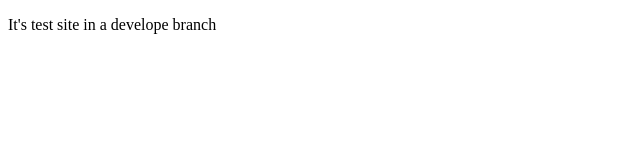
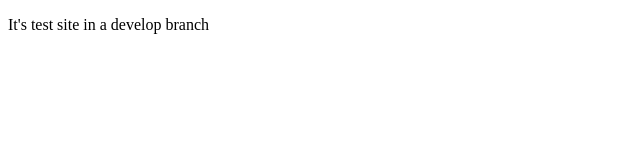
Before and after one commit to AmyHaaaaam/tasty-test, a plain HTML site: page index.html in a window 1280 px wide. Shown: the full height of the page, 0-640 px from the left. Drawn offline with Linux system fonts and the light colour scheme.

Commit message:
first commit

```diff
--- a/index.html
+++ b/index.html
@@ -7,6 +7,6 @@
   <title>Document</title>
 </head>
 <body>
-  <div><p>It's test site in a develope branch</p></div>
+  <div><p>It's test site in a develop branch</p></div>
 </body>
 </html>
```
